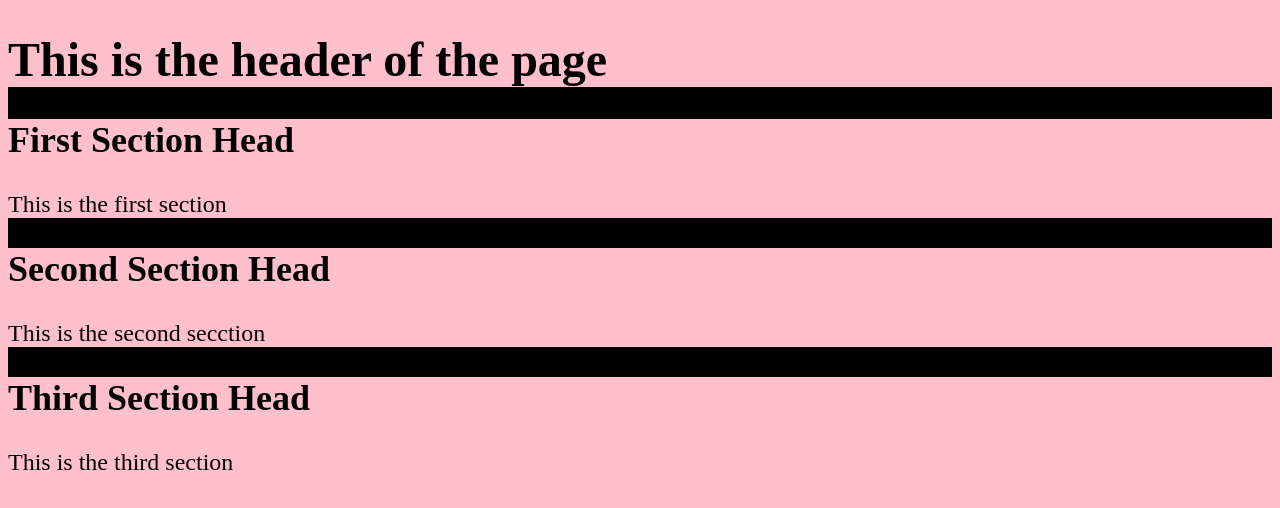
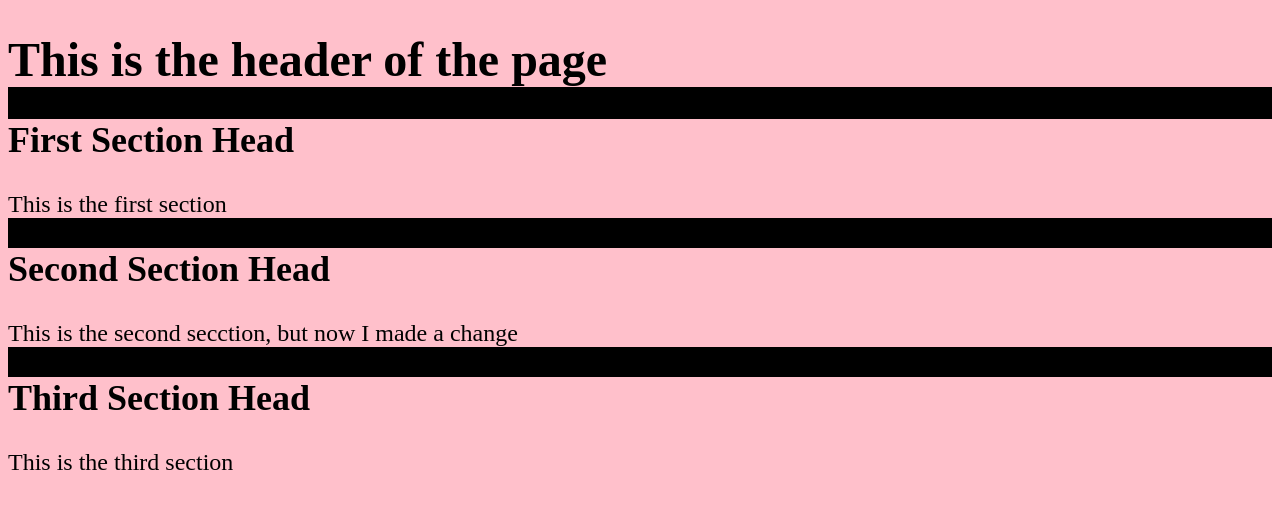
Before and after one commit to ScoBoFoSho/JavaScript-Practice, a plain HTML site: page index.html in a window 1280 px wide. Drawn offline with Linux system fonts and the light colour scheme.

Commit message:
test commit

```diff
--- a/index.html
+++ b/index.html
@@ -23,7 +23,7 @@
 
     <section>
       <h2>Second Section Head</h2>
-      <p>This is the second secction</p>
+      <p>This is the second secction, but now I made a change</p>
     </section>
 
     <section>
```
